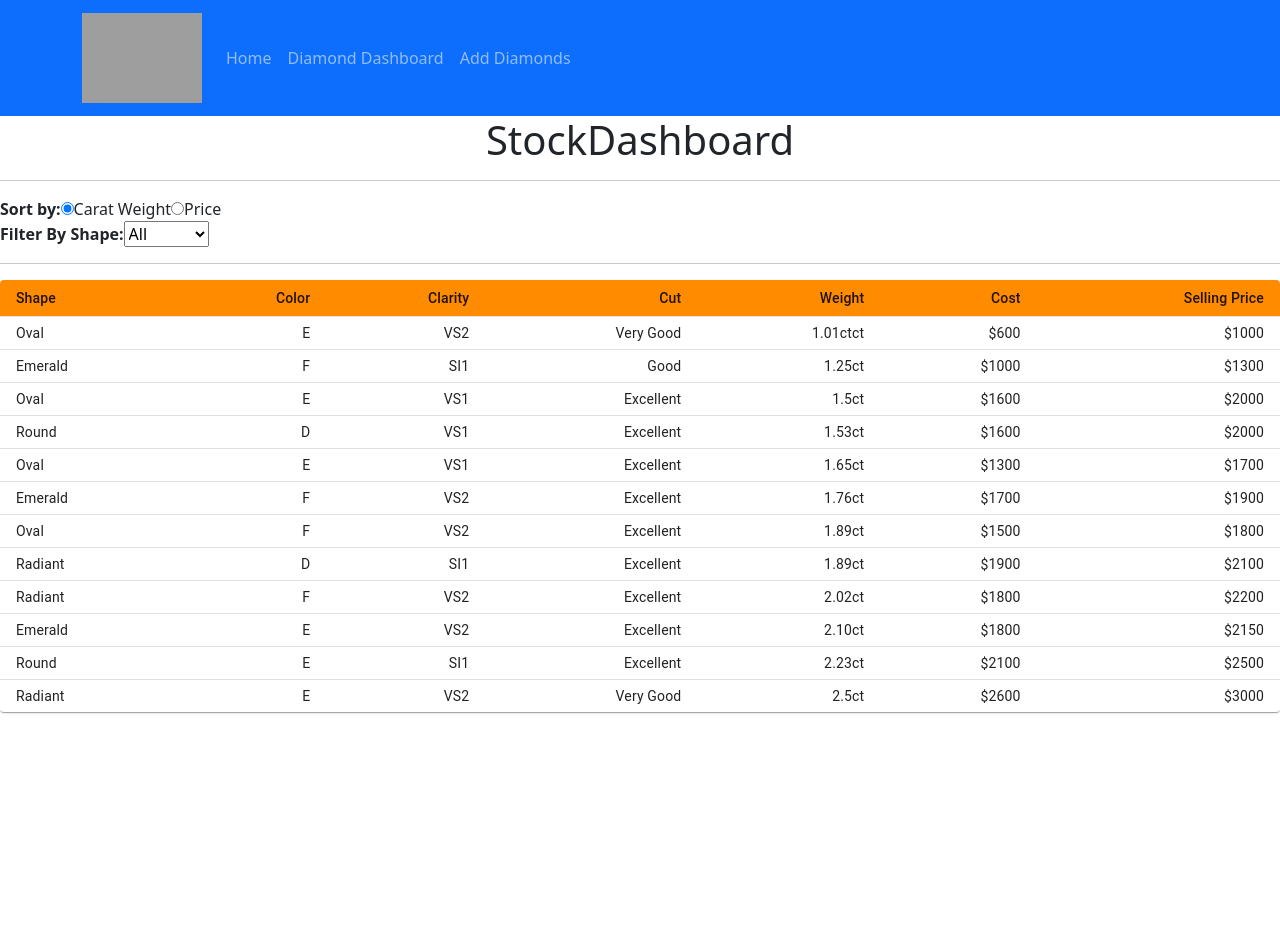
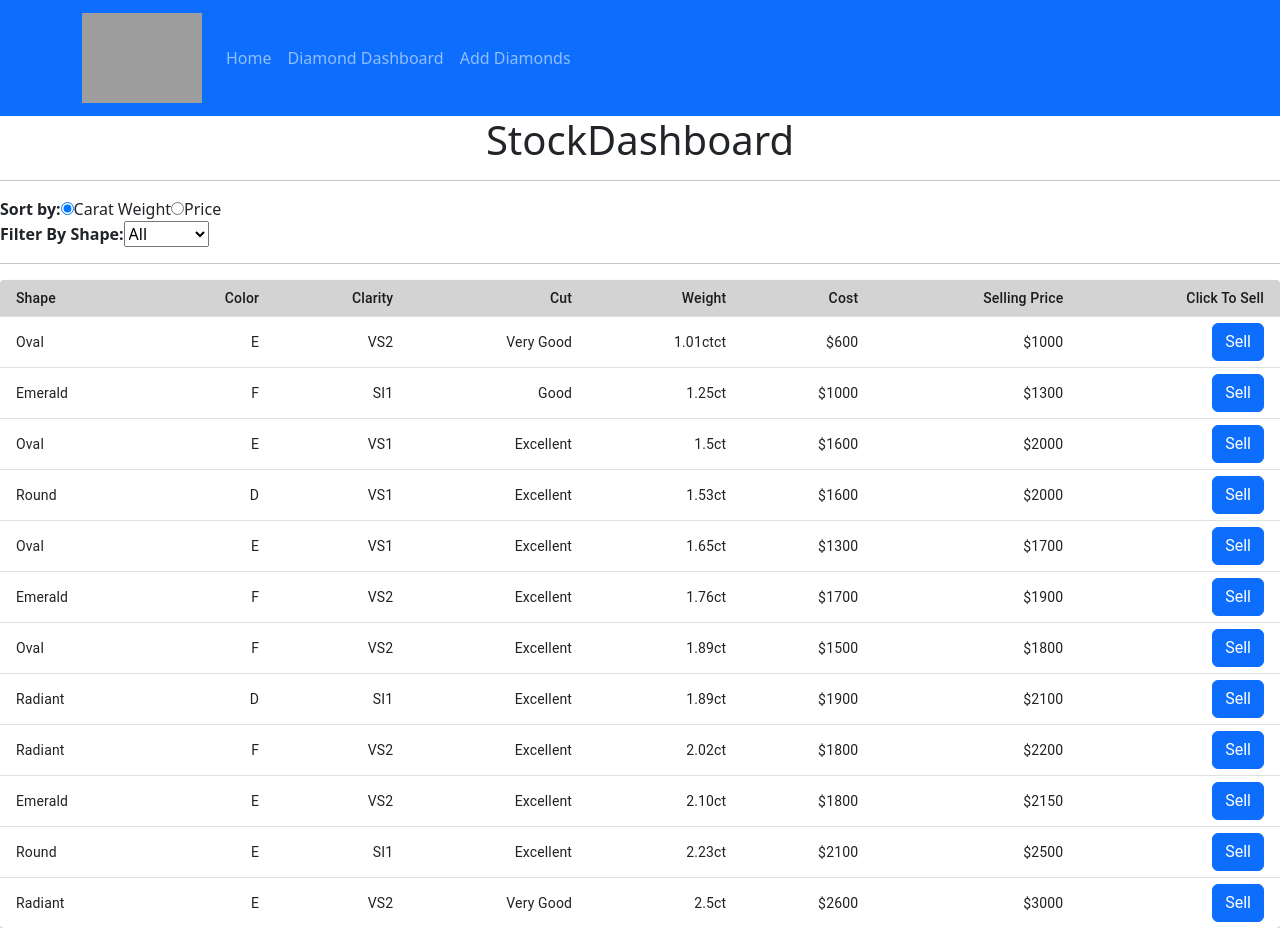
Before and after one commit to rmk129/phase-2-diamond-dashboard-final, a React (Create React App) app: page /dashboard in a window 1280 px wide. Before the commit the page ends 800 px from the top, so only its background shows below. Built offline with nearby package versions, Linux system fonts and the light colour scheme; data requests are answered from the project's data file; grey boxes are pictures that could not be loaded.

Commit message:
added sell button

```diff
--- a/src/components/App.js
+++ b/src/components/App.js
@@ -1,7 +1,7 @@
 import React, {useEffect, useState} from "react";
 import Home from "./Home"
 import StockAddForm from "./StockAddForm"
-import StockDashboard from "./StockDashboard";
+import StockDashboard from "./StockDashboard/StockDashboard";
 import NavBar2 from "./NavBar2";
 import { Route, Switch } from "react-router-dom";
 import 'bootstrap/dist/css/bootstrap.min.css';
--- a/src/components/Home.js
+++ b/src/components/Home.js
@@ -8,7 +8,7 @@ function Home() {
  return (
     <div>
         <h1>Welcome To Your Diamond Inventory</h1>
-        <h2>Here, you will be able to view your entire diamond invnetory and filter it based on shape, carat weight
+        <h2>Here, you will be able to view your entire diamond inventory and filter it based on shape, carat weight
             and selling price
             </h2>
             <hr/>
--- a/src/components/StockDashboard.js
+++ b/src/components/StockDashboard/StockDashboard.js
@@ -1,6 +1,6 @@
 import React, {useState} from "react";
 import Filter from "./Filter";
-import DenseTable from "./Table";
+import StockTable from "./Table";
 
 
 function StockDashboard({allDiamonds}) {
@@ -26,7 +26,7 @@ return (
         <hr/>
         <Filter sortBy={sortBy} setSortBy={setSortBy} filterBy={filterBy} setFilterBy={setFilterBy} />
         <hr/>
-        <DenseTable newAllDiamonds={newAllDiamonds} />
+        <StockTable newAllDiamonds={newAllDiamonds} />
     </div>
 
 
--- a/src/components/Table.js
+++ b/src/components/StockDashboard/Table.js
@@ -13,9 +13,11 @@ import { TableContainer } from '@mui/material';
 import { TableHead } from '@mui/material';
 import { TableRow } from '@mui/material';
 import { Paper } from '@mui/material';
+import Button from 'react-bootstrap/Button';
 
 
-export default function DenseTable({newAllDiamonds}) {
+
+export default function StockTable({newAllDiamonds}) {
   return (
     <TableContainer component={Paper}>
       <Table sx={{ minWidth: 650 }} size="small" aria-label="a dense table">
@@ -28,6 +30,7 @@ export default function DenseTable({newAllDiamonds}) {
             <TableCell align="right">Weight</TableCell>
             <TableCell align="right">Cost</TableCell>
             <TableCell align="right">Selling Price</TableCell>
+            <TableCell align="right">Click To Sell</TableCell>
           </TableRow>
         </TableHead>
         <TableBody>
@@ -45,6 +48,10 @@ export default function DenseTable({newAllDiamonds}) {
               <TableCell align="right">{dia.weight}ct</TableCell>
               <TableCell align="right">${dia.cost}</TableCell>
               <TableCell align="right">${dia.price}</TableCell>
+              <TableCell align="right">
+                <Button>Sell</Button>
+              </TableCell>
+
             </TableRow>
           ))}
         </TableBody>
--- a/src/index.css
+++ b/src/index.css
@@ -21,7 +21,8 @@ h2 {
 }
 
 .mainRow {
-    background-color: darkorange;
+    background-color: lightgray;
+
 }
 
 .center {
```
Also changed, not shown: src/components/StockDashboard/Filter.js (renamed from src/components/Filter.js).
